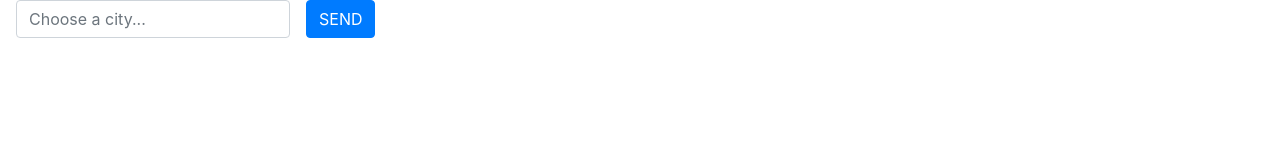
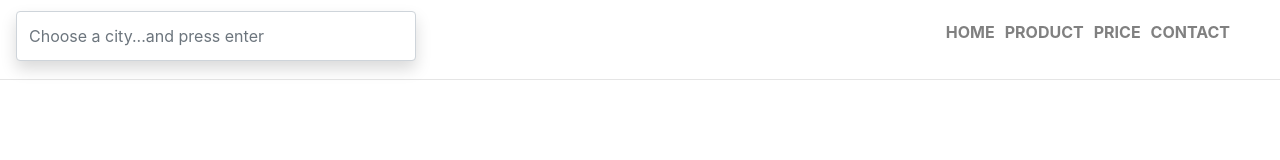
Before and after one commit to simplon-marseille/open-street-map-food, a plain HTML site: page index.html in a window 1280 px wide. Drawn offline with nearby package versions, Linux system fonts and the light colour scheme; no server answers.

Commit message:
mise a jour

```diff
--- a/app.js
+++ b/app.js
@@ -48,6 +48,8 @@ const getCityAndRestaurant = (city) => {
     fetch(URL)
     .then(response => response.json())
     .then((data) => {
+      document.querySelector('.nb-resultat').innerHTML = '';
+      document.querySelector('.nb-resultat').insertAdjacentHTML('beforeend', `<strong>${data.total_entries} restaurants</strong>`)
         listOfRestaurant.innerHTML = '';
         console.log(data.restaurants);
         data.restaurants.forEach(element => {
@@ -64,6 +66,7 @@ const getCityAndRestaurant = (city) => {
                           <div class="card-body">
                             <h5 class="card-title">${element.name}</h5>
                             <p class="card-text"><small class="text-muted">Last updated 3 mins ago</small></p>
+                           <i class="far fa-heart"></i>
                           </div>
                         </div>
                       </div>
@@ -78,6 +81,8 @@ const getCityAndRestaurant = (city) => {
     })
 };
 
+
+
 const callToAction = document.querySelector('#send');
 const listOfRestaurant = document.querySelector('#list');
 const gps = document.querySelector('#gps');
@@ -85,8 +90,14 @@ const gps = document.querySelector('#gps');
 callToAction.addEventListener(('click'), (event) => {
     event.preventDefault();
     const userInput = document.querySelector('#userInput');
+    if(userInput.value.length != 0){
+      getCityAndRestaurant(userInput.value);
+    }else{
+      userInput.classList.add('is-invalid');
+      userInput.value = 'Veuillez entrer une ville';
+    }
     //--------------Appel de la fonction qui envoie des requêtes API et qui affichent les resultats----------
-    getCityAndRestaurant(userInput.value);
+
 });
 
 getCityAndRestaurant('chicago');
--- a/index.html
+++ b/index.html
@@ -10,21 +10,30 @@
    <!-- Import Leaflet JS Library -->
    <script src="https://npmcdn.com/leaflet@1.0.0-rc.2/dist/leaflet.js"></script>
    <link rel="stylesheet" href="https://stackpath.bootstrapcdn.com/bootstrap/4.3.1/css/bootstrap.min.css" integrity="sha384-ggOyR0iXCbMQv3Xipma34MD+dH/1fQ784/j6cY/iJTQUOhcWr7x9JvoRxT2MZw1T" crossorigin="anonymous">
+   <link rel="stylesheet" href="https://use.fontawesome.com/releases/v5.8.2/css/all.css" integrity="sha384-oS3vJWv+0UjzBfQzYUhtDYW+Pj2yciDJxpsK1OYPAYjqT085Qq/1cq5FLXAZQ7Ay" crossorigin="anonymous">
     <link rel="stylesheet" href="style.css">
     </head>
 <body>
-    <div id="gps"></div>
-    <form class="form-inline">
-        <div class="form-group mx-sm-3 mb-2">
+  <header>
+    <nav class="center-left">
+      <form class="form-inline">
+        <div class="form-group  mx-sm-3 mb-2">
             <label for="inputPassword2" class="sr-only">Password</label>
-            <input type="text" class="form-control" id="userInput" autocomplete="off" placeholder="Choose a city...">
+            <input type="text" class="form-control shadow" required id="userInput" autocomplete="off" placeholder="Choose a city...and press enter">
         </div>
         <button type="submit" class="btn btn-primary mb-2" id="send">SEND</button>
     </form>
-
+    <ul class="nav2 center">
+      <li>HOME</li>
+      <li>PRODUCT</li>
+      <li>PRICE</li>
+      <li>CONTACT</li>
+    </ul>
+    </nav>
     <div class="row">
         <div class="col-xs-12 col-sm-12 col-md-6">
             <div class="listederoulante">
+              <div class="nb-resultat center"></div>
                 <ul id="list"></ul>
             </div>
         </div>
@@ -32,6 +41,8 @@
             <div id="my_osm_widget_map"></div>
         </div>
       </div>
+  </header>
+
     <script src="app.js"></script>
 </body>
 </html>
--- a/style.css
+++ b/style.css
@@ -1,18 +1,57 @@
 #my_osm_widget_map { /* use the same name as <div id=""> */
 	width: 100%; /* important! if you need full width display */
-	height: 100vh;
+	height: 100%;
 	margin: 0;
 	border-radius: 5px;
+  overflow: hidden;
 	/* ... */
 }
 
 li{
     list-style: none;
+    padding-right: 10px;
+}
+
+nav{
+  height: 80px;
+  border-bottom: 1px solid rgba(0,0,0,.1);
+}
+
+header{
+  overflow: hidden;
+  height: 100vh;
+}
+
+.nav2{
+  position: absolute;
+  right: 40px;
+  color: gray;
+  font-weight: bold;
+}
+
+#send{
+  display: none;
 }
 
 .listederoulante{
+  margin-top: 50px;
 	height: 100vh;
 	overflow: auto;
-	/* overflow-y: hidden;
-	overflow-y: scroll; */
 }
+
+.center-left{
+  display: flex;
+  align-items: center;
+  justify-content: left;
+}
+
+.center{
+  display: flex;
+  align-items: center;
+  justify-content: center;
+}
+
+#userInput{
+  width: 400px;
+  height: 50px;
+}
```
